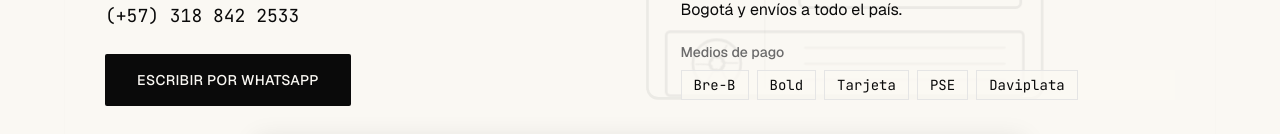
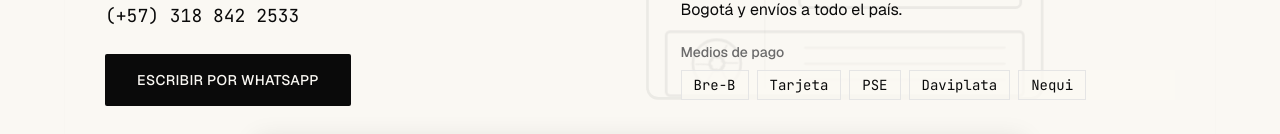
Before and after one commit to NABA-OL/BWPCs, a Next.js app: page /contacto in a window 1280 px wide. Shown: the part 547-681 px from the top of the page. Built offline with nearby package versions, Linux system fonts and the light colour scheme; no server answers; the database is empty.

Commit message:
refactor: update payment methods list by removing Bold and adding Nequi

```diff
--- a/src/app/(public)/contacto/page.tsx
+++ b/src/app/(public)/contacto/page.tsx
@@ -10,7 +10,7 @@ export const metadata: Metadata = {
     "Escríbenos por WhatsApp o correo y armamos tu PC a la medida. Bogotá y envíos a todo el país.",
 };
 
-const mediosPago = ["Bre-B", "Bold", "Tarjeta", "PSE", "Daviplata"];
+const mediosPago = ["Bre-B", "Tarjeta", "PSE", "Daviplata", "Nequi"];
 
 export default function ContactoPage() {
   return (
```
